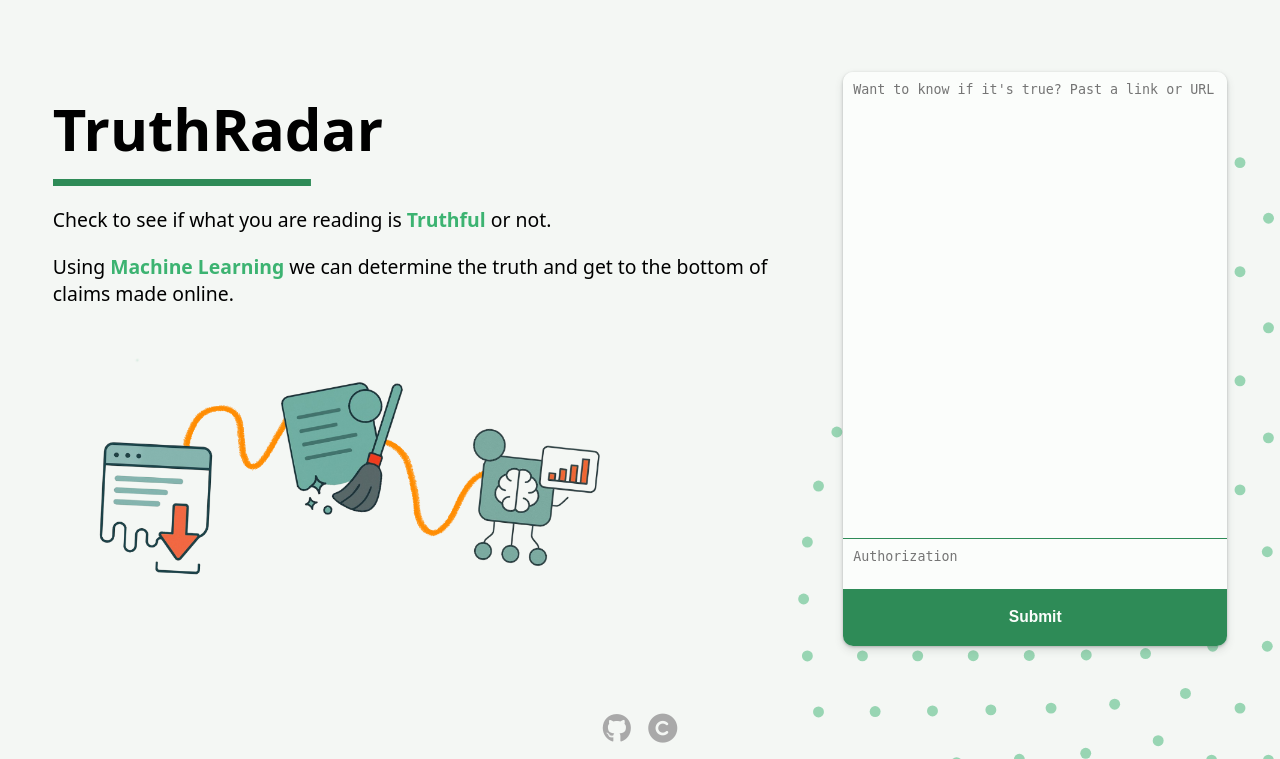
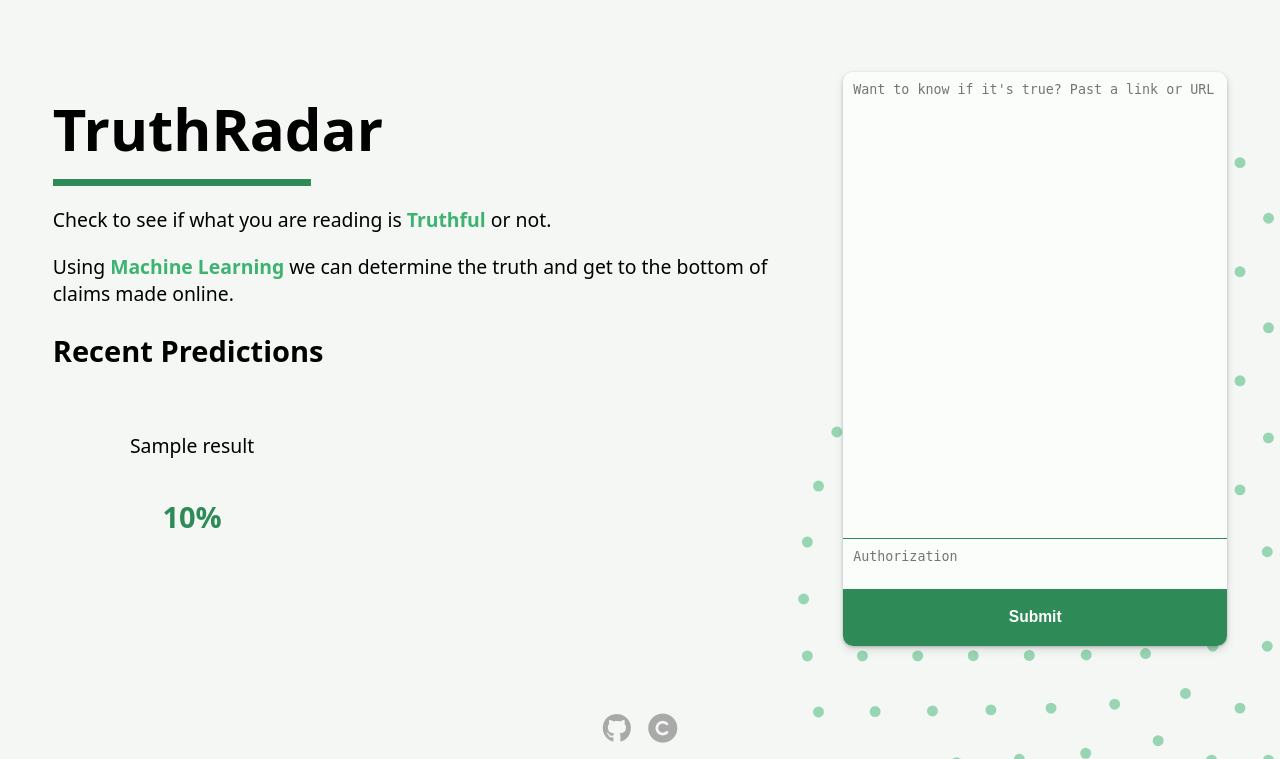
Before and after one commit to meyersa/truthradar, a Flask app: template templates/index.html in a window 1280 px wide. Shown: the part 41-800 px from the top of the page. Run offline with Flask 3, Linux system fonts and the light colour scheme; the template is opened without the code that fills it: most values are stand-ins (such as "Sample title", 1, 10 or a date in 2020); parts of the project's set-up code (start-up, migrations or seed data) failed here and were passed over; some libraries are stand-ins or nearby versions.

Commit message:
Recent items on home page

```diff
--- a/main.py
+++ b/main.py
@@ -3,7 +3,7 @@ import logging
 import sys
 import os
 from dotenv import load_dotenv
-from lib.helpers import get_result, create_result
+from lib.helpers import get_result, create_result, get_recent
 
 load_dotenv()
 logging.basicConfig(level=logging.INFO, stream=sys.stdout)
@@ -18,7 +18,15 @@ def home():
     """
     Home page
     """
-    return render_template("index.html")
+    recent_items = get_recent()
+    p_items = []
+    for item in recent_items:
+        print(item.predictions)
+        avg_score = round(sum([prediction.get("score") for prediction in item.predictions]) / len(item.predictions) * 100)
+
+        p_items.append({"score": avg_score, "title": item.title, "id": item.id })
+
+    return render_template("index.html", recent=p_items)
 
 
 @app.route("/result")
--- /dev/null
+++ b/templates/components/recent.html
@@ -0,0 +1,65 @@
+<div class="recentWrapper">
+    <h2>Recent Predictions</h2>
+    <div class="recentItems">
+        {% for result in recent %}
+        <a class="recentItem" href="/result?id={{ result.id }}">
+            <p class="recentTitle">{{ result.title }}</p>
+            <span class="recentScore">{{ result.score }}%</span>
+        </a>
+        {% endfor %}
+    </div>
+</div>
+
+<style>
+    .recentItems {
+        display: flex;
+        gap: 1rem;
+        width: 100%;
+        height: 20dvh;
+        overflow: hidden;
+    }
+
+    .recentItem {
+        width: 33%;
+        scroll-snap-align: start;
+        display: flex;
+        flex-direction: column;
+        background-color: var(--dark);
+        padding: 1rem;
+        border-radius: 5px;
+        align-items: center;
+        text-decoration: none;
+        color: inherit;
+        overflow: hidden;
+        z-index: 1;
+        justify-content: space-between;
+    }
+
+    .recentScore {
+        color: var(--green);
+        font-weight: bolder;
+        font-size: 150%;
+    }
+
+    .recentTitle {
+        overflow: hidden;
+        text-overflow: ellipsis;
+        display: -webkit-box;
+        -webkit-line-clamp: 3;
+        -webkit-box-orient: vertical;
+        max-height: 10dvh;
+        max-width: 100%;
+        text-align: center;
+    }
+
+    @media (max-width: 480px) {
+        .recentItems {
+            overflow-x: auto;
+            overflow-y: hidden;
+            scroll-snap-type: x mandatory;
+        }
+        .recentItem {
+            min-width: 50%;
+        }
+    }
+</style>
--- a/templates/index.html
+++ b/templates/index.html
@@ -7,7 +7,8 @@
       Using <span class="decorated">Machine Learning</span> we can determine the truth and get to the bottom of claims
       made online.
     </p>
-    <img class="bannerImg" src="{{ url_for('static', filename='demo.png') }}" height="300" />
+    {% include 'components/recent.html' %}
+
   </div>
   <div class="bannerInput">
     <textarea class="input" id="input" placeholder="Want to know if it's true? Past a link or URL"></textarea>
```
Also changed, not shown: lib/helpers.py (+15 -0 lines), static/demo.png (deleted).
